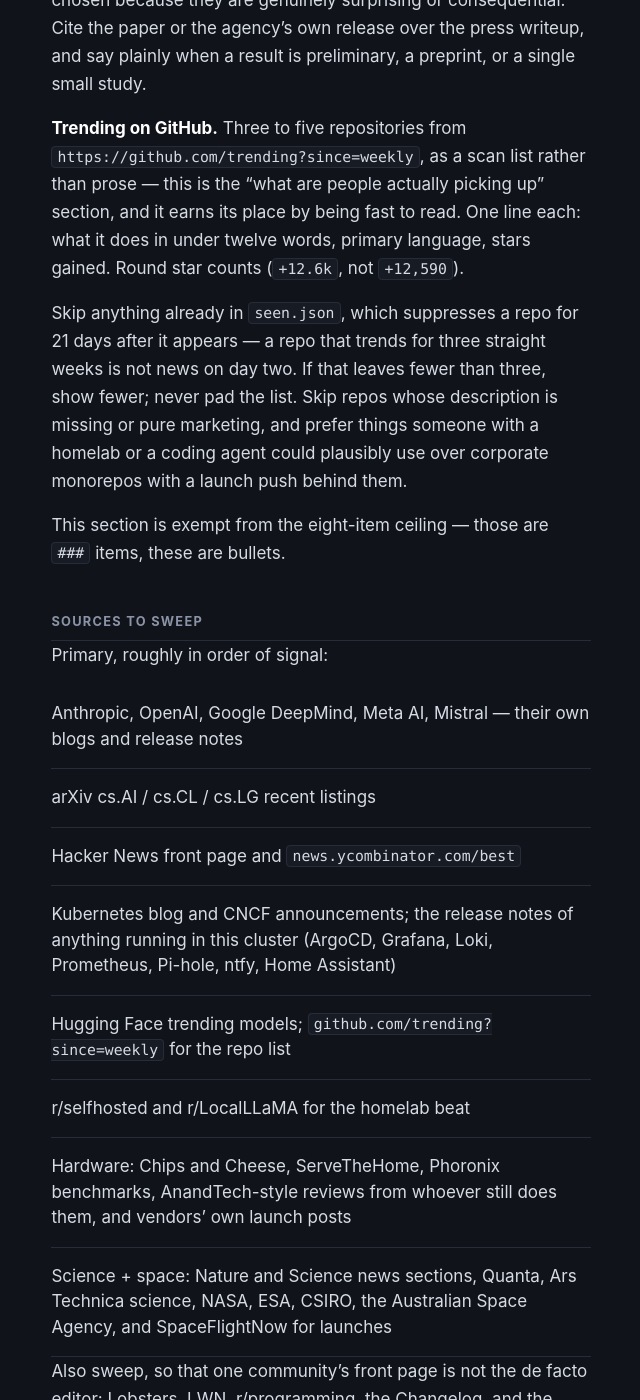
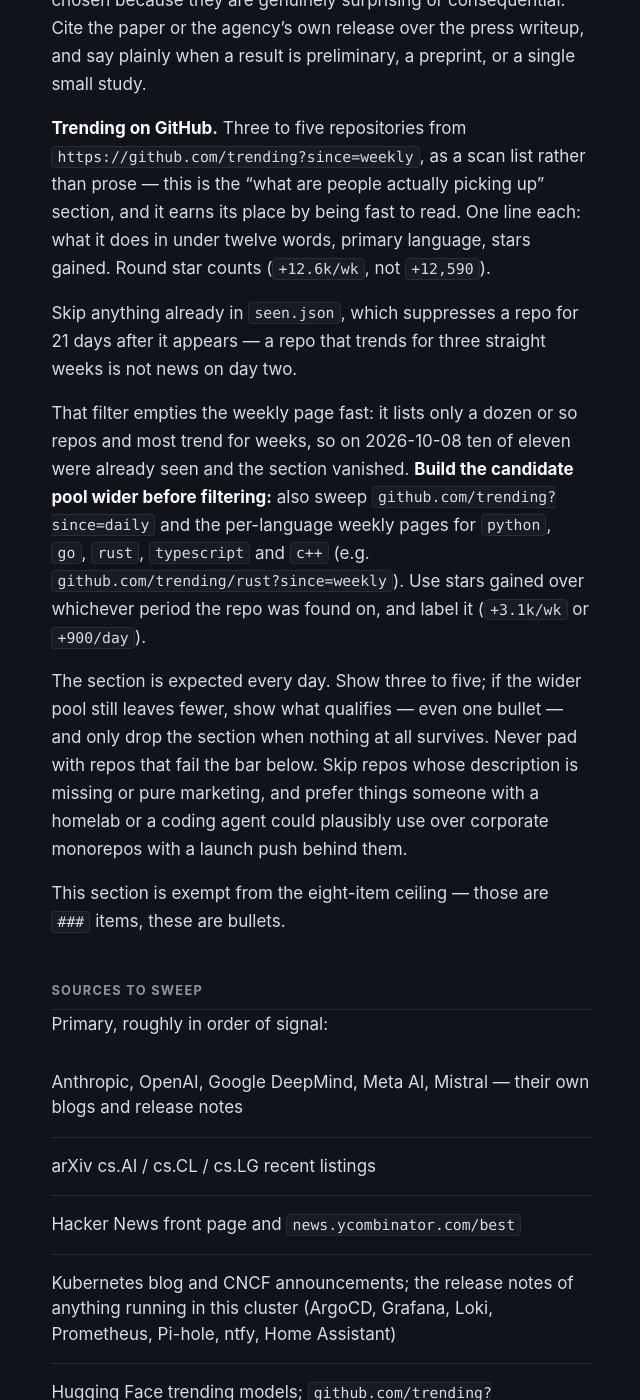
Before and after one commit to astzum/news, a Jekyll site: the page built from docs/GENERATOR.md, in a window 1280 px wide and 1400 px high, scrolled down 3007 px. Shown: the whole window, without its empty margins (319-959 px from the left). Built offline with Jekyll 4.4.1, drawn with Linux system fonts in a browser that asks for light colours; our own code applies the rules of GitHub Pages for plain Markdown files; some of the changed text lies outside the part shown.

Commit message:
generator: widen trending-repo pool so the section stops vanishing
The weekly page alone lists ~11 repos and most were inside the 21-day
seen window, which emptied the section on 2026-10-08. Also sweep daily
and per-language pages, and keep the section unless nothing qualifies.

Co-Authored-By: Claude Opus 5.5 <noreply@anthropic.com>

````diff
--- a/docs/GENERATOR.md
+++ b/docs/GENERATOR.md
@@ -95,11 +95,22 @@ and say plainly when a result is preliminary, a preprint, or a single small stud
 `https://github.com/trending?since=weekly`, as a scan list rather than prose — this is
 the "what are people actually picking up" section, and it earns its place by being
 fast to read. One line each: what it does in under twelve words, primary language,
-stars gained. Round star counts (`+12.6k`, not `+12,590`).
+stars gained. Round star counts (`+12.6k/wk`, not `+12,590`).
 
 Skip anything already in `seen.json`, which suppresses a repo for 21 days after it
-appears — a repo that trends for three straight weeks is not news on day two. If that
-leaves fewer than three, show fewer; never pad the list. Skip repos whose description
+appears — a repo that trends for three straight weeks is not news on day two.
+
+That filter empties the weekly page fast: it lists only a dozen or so repos and most
+trend for weeks, so on 2026-10-08 ten of eleven were already seen and the section
+vanished. **Build the candidate pool wider before filtering:** also sweep
+`github.com/trending?since=daily` and the per-language weekly pages for `python`,
+`go`, `rust`, `typescript` and `c++` (e.g. `github.com/trending/rust?since=weekly`).
+Use stars gained over whichever period the repo was found on, and label it
+(`+3.1k/wk` or `+900/day`).
+
+The section is expected every day. Show three to five; if the wider pool still
+leaves fewer, show what qualifies — even one bullet — and only drop the section when
+nothing at all survives. Never pad with repos that fail the bar below. Skip repos whose description
 is missing or pure marketing, and prefer things someone with a homelab or a coding
 agent could plausibly use over corporate monorepos with a launch push behind them.
 
@@ -189,8 +200,8 @@ building with this stuff. Never restate the headline in the body.>
 
 ## Trending on GitHub
 
-- **[owner/repo](https://github.com/owner/repo)** — what it is, under 12 words. `Go` · +12.6k
-- **[owner/repo](https://github.com/owner/repo)** — what it is, under 12 words. `Python` · +4.2k
+- **[owner/repo](https://github.com/owner/repo)** — what it is, under 12 words. `Go` · +12.6k/wk
+- **[owner/repo](https://github.com/owner/repo)** — what it is, under 12 words. `Python` · +900/day
 ```
 
 Drop any section with nothing worth reporting — an empty heading is noise. Order
````
